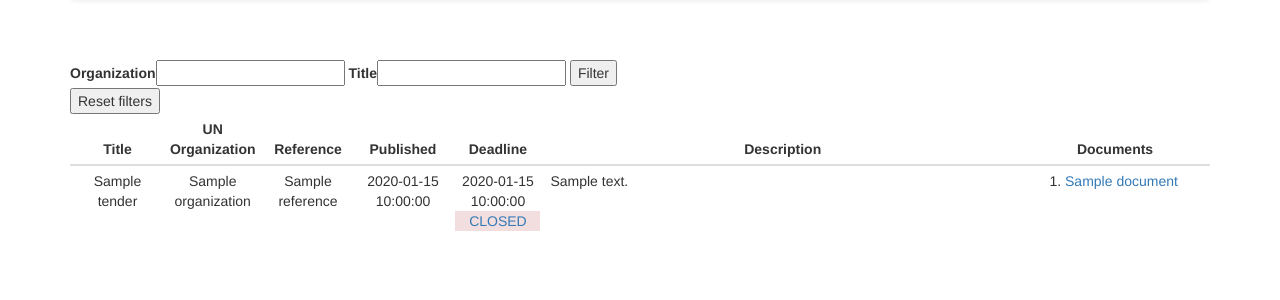
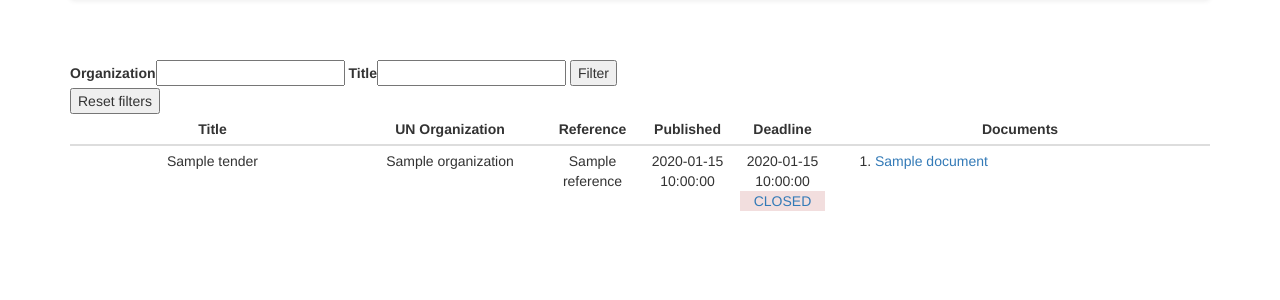
Before and after one commit to eaudeweb/edw-scratch, a Python web app: template scratch/templates/tenders.html in a window 1280 px wide. Shown: the part 52-352 px from the top of the page. Run offline with Jinja, Linux system fonts and the light colour scheme; the template is opened without the code that fills it: most values are stand-ins (such as "Sample title", 1, 10 or a date in 2020); form fields are guessed from the names that the template uses; some libraries are stand-ins or nearby versions.

Commit message:
templates: remove description column for tenders list

```diff
--- a/scratch/templates/tenders.html
+++ b/scratch/templates/tenders.html
@@ -10,12 +10,11 @@
   <table class='table table-condensed table-hover'>
     <thead>
     <tr>
-      <th class='text-center col-sm-1'>Title</th>
-      <th class='text-center col-sm-1'>UN Organization</th>
+      <th class='text-center col-sm-3'>Title</th>
+      <th class='text-center col-sm-2'>UN Organization</th>
       <th class='text-center col-sm-1'>Reference</th>
       <th class='text-center col-sm-1'>Published</th>
       <th class='text-center col-sm-1'>Deadline</th>
-      <th class='text-center col-sm-5'>Description</th>
       <th class='text-center col-sm-4'>Documents</th>
     </tr>
     </thead>
@@ -34,7 +33,6 @@
           {% endif %}
           </a>
         </td>
-        <td>{{ tender.description|safe }}</td>
         <td><ol>
           {% for document in tender.documents %}
             <li>
```
